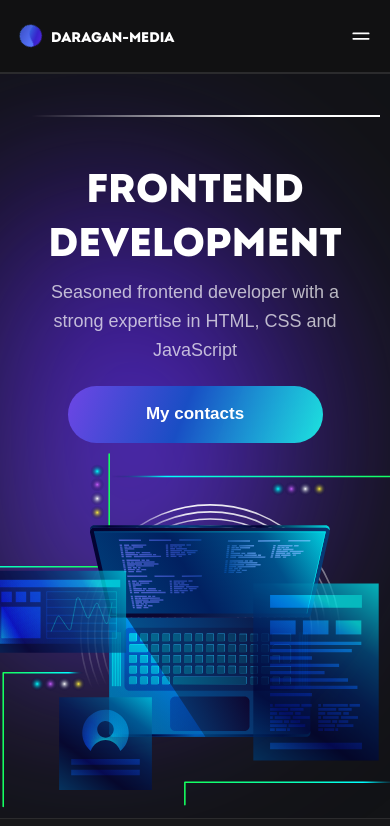
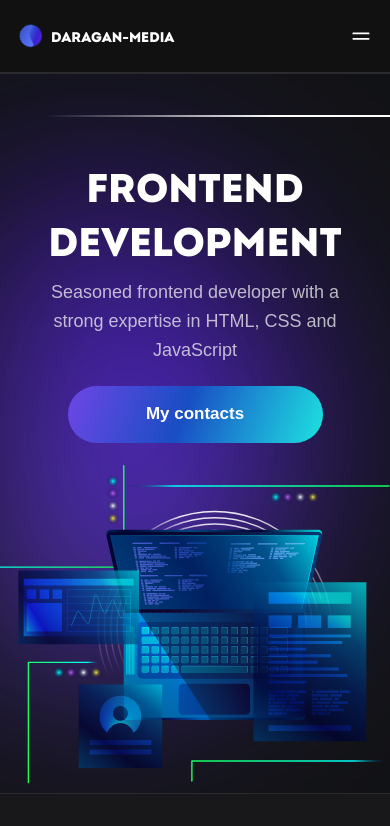
Before and after one commit to Hillel1408/daragan-media, a React (Create React App) app: page / in a window 390 px wide. Shown: the top 826 px of the page. Built offline with nearby package versions, Linux system fonts and the light colour scheme.

Commit message:
intro адаптив

```diff
--- a/src/components/Intro/Intro.tsx
+++ b/src/components/Intro/Intro.tsx
@@ -11,7 +11,7 @@ export default function Intro() {
                 before:content-[''] before:block before:h-[77px] before:w-[100%] before:border-[2px] before:border-white before:rounded-tr-[24px]
                 before:border-l-0 before:border-b-0 before:absolute before:top-[61px] before:right-[calc(100vw/2-310px)] before:z-20 border border-[#2b2b2d]
                 border-l-0 border-r-0 xl:px-[28px] md:pt-[84px] md:pb-[82px] md:before:h-[64px] md:before:top-6 md:before:right-[calc(100vw/2-226px)]
-                md:bg-[length:500px] sm:pt-[89px] sm:pb-[375px] sm:before:top-[41px]"
+                md:bg-[length:500px] sm:pt-[89px] sm:pb-[350px] sm:before:top-[41px] sm:before:w-[345px]"
             >
                 <Observer className="sm:text-center">
                     <>
--- a/src/index.css
+++ b/src/index.css
@@ -66,13 +66,14 @@ body.lock {
 }
 @media (max-width: 550px) {
     .bg-intro {
-        background-position: calc(100vw / 2 - 290px) bottom;
+        background-position: calc(100vw / 2 - 255px) bottom;
+        background-size: 450px !important;
     }
     .intro-before {
         &::before {
             content: url("../public/images/line.svg") !important;
             border: none;
-            right: 0;
+            right: 0 !important;
         }
     }
 }
```
